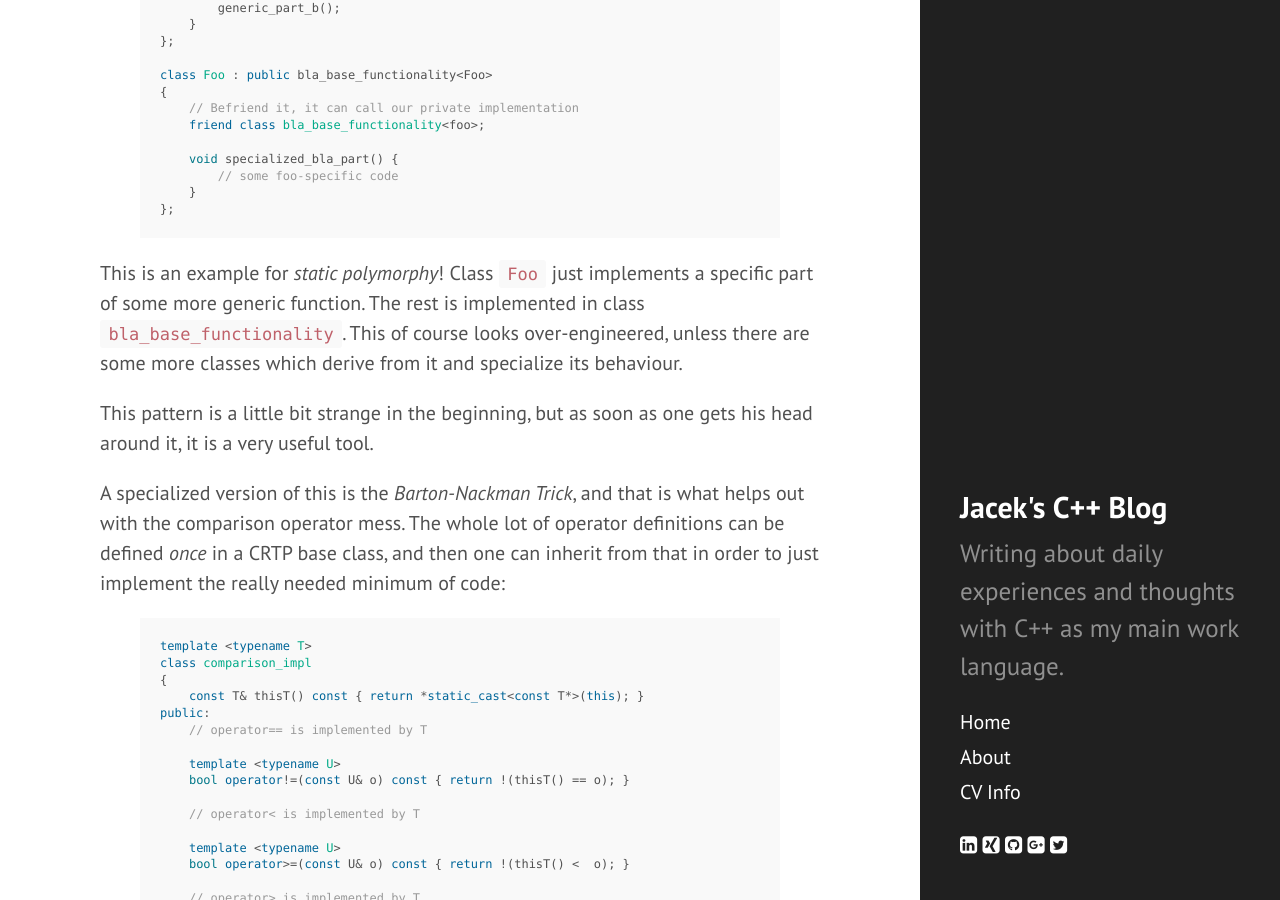
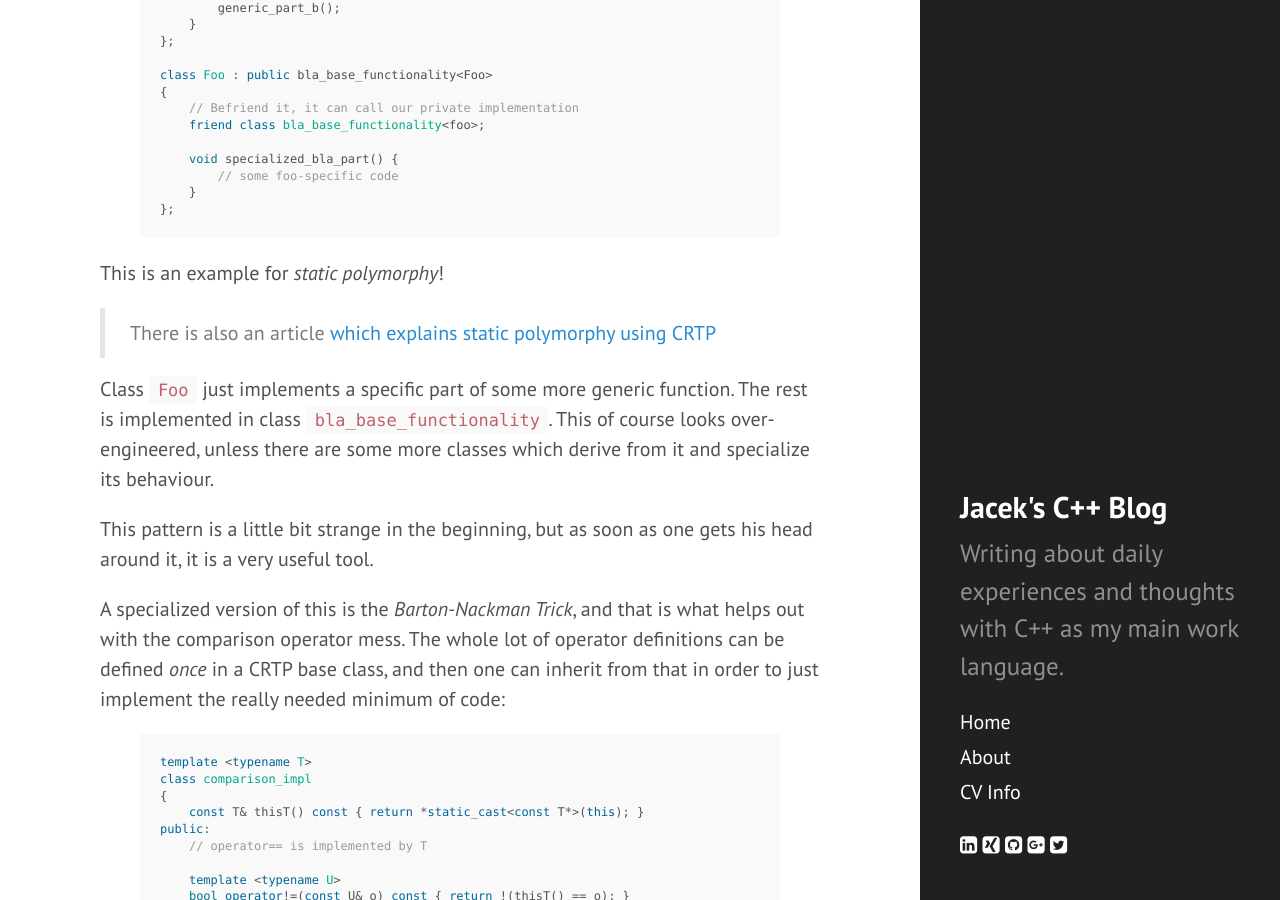
Before and after one commit to tfc/tfc.github.io, a Jekyll site: the page built from _posts/2016-02-26-how_to_use_crtp_to_reduce_duplication.md, in a window 1280 px wide and 900 px high, scrolled down 2184 px. Built offline with Jekyll 4.4.1, drawn with Linux system fonts in a browser that asks for light colours; nearby versions of some CDN libraries; comment, search, counter and statistics services are not loaded.

Commit message:
Reference static polymorphy article in article about the barton nackman trick

```diff
--- a/_posts/2016-02-26-how_to_use_crtp_to_reduce_duplication.md
+++ b/_posts/2016-02-26-how_to_use_crtp_to_reduce_duplication.md
@@ -97,6 +97,9 @@ class Foo : public bla_base_functionality<Foo>
 {% endhighlight %}
 
 This is an example for *static polymorphy*!
+
+> There is also an article [which explains static polymorphy using CRTP]({% post_url 2016-02-27-static_polymorphy %})
+
 Class `Foo` just implements a specific part of some more generic function.
 The rest is implemented in class `bla_base_functionality`.
 This of course looks over-engineered, unless there are some more classes which derive from it and specialize its behaviour.
```
